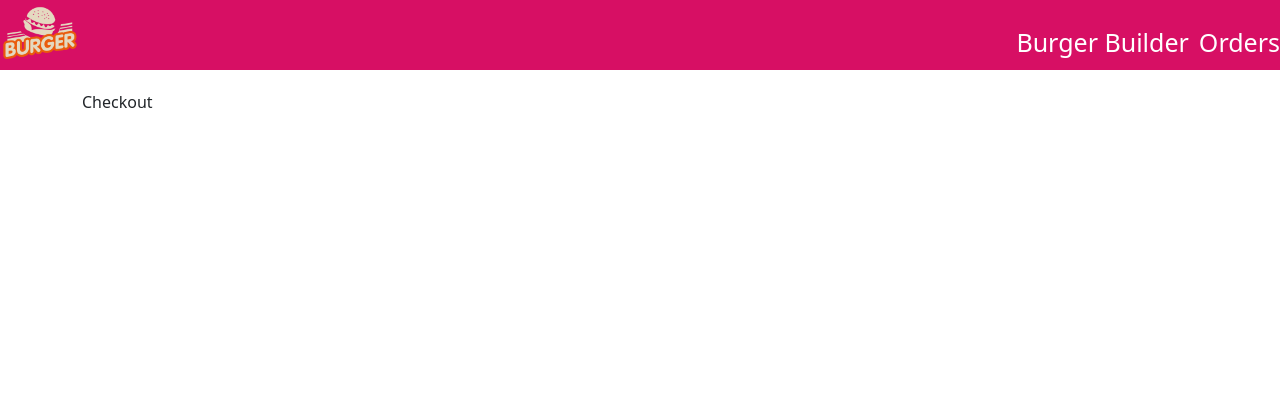
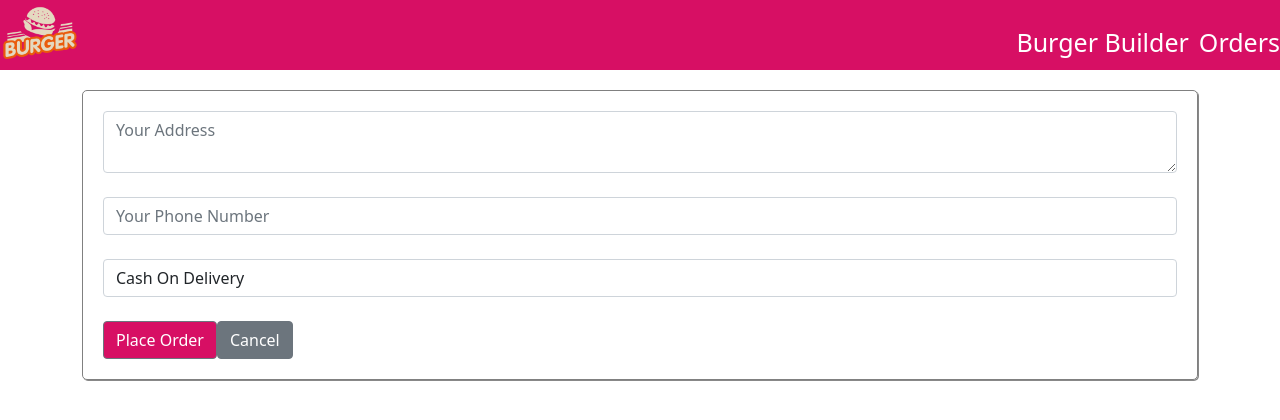
Before and after one commit to sakil-islam/Burger-Builder-Project, a React (Create React App) app: page /checkout in a window 1280 px wide. Shown: the top 420 px of the page. Built offline with nearby package versions, Linux system fonts and the light colour scheme.

Commit message:
Creating Checkout Option

```diff
--- a/src/Components/BurgerBuilder/BurgerBuilder.js
+++ b/src/Components/BurgerBuilder/BurgerBuilder.js
@@ -68,7 +68,7 @@
                         <Summary ingredients={this.props.ingredients} />
                     </ModalBody>
                     <ModalFooter>
-                        <Button color="success" onClick={this.handleCheckout}>Continue to Checkout</Button>
+                        <Button style={{ backgroundColor: "#D70F64" }} onClick={this.handleCheckout}>Continue to Checkout</Button>
                         <Button color="secondary" onClick={this.toggleModal}>Cancel</Button>
                     </ModalFooter>
                 </Modal>
--- a/src/Components/BurgerBuilder/Controls/Controls.js
+++ b/src/Components/BurgerBuilder/Controls/Controls.js
@@ -45,7 +45,7 @@
                     }
                 </CardBody>
                 <CardFooter><h5>Price: <strong>{props.price}</strong> BDT</h5></CardFooter>
-                <Button disabled={!props.purchasable} onClick={props.toggleModal}>Order Now</Button>
+                <Button style={{ backgroundColor: "#D70F64" }} disabled={!props.purchasable} onClick={props.toggleModal}>Order Now</Button>
             </Card>
         </div>
     )
--- a/src/Components/Orders/Checkout/Checkout.js
+++ b/src/Components/Orders/Checkout/Checkout.js
@@ -1,11 +1,56 @@
-import React from 'react';
+import React, { Component } from 'react';
+import { Button } from 'reactstrap';
 
-const Checkout = props => {
-    return (
-        <div>
-            <p>Checkout</p>
-        </div>
-    )
+class Checkout extends Component {
+    state = {
+        values: {
+            deliveryAddress: "",
+            phone: "",
+            paymentType: "Cash On Delivery",
+        }
+    }
+
+    goBack = () => {
+        this.props.history.goBack("/");
+    }
+
+    inputChangerHandler = (e) => {
+        this.setState({
+            values: {
+                ...this.state.values,
+                [e.target.name]: e.target.value,
+            }
+        })
+    }
+
+    submitHandler = () => {
+        console.log(this.state.values);
+    }
+
+    render() {
+        return (
+            <div>
+                <form style={{
+                    border: "1px solid grey",
+                    boxShadow: "1px 1px #888888",
+                    borderRadius: "5px",
+                    padding: "20px",
+                }}>
+                    <textarea name="deliveryAddress" value={this.state.values.deliveryAddress} className="form-control" placeholder="Your Address" onChange={(e) => this.inputChangerHandler(e)}></textarea>
+                    <br />
+                    <input name="phone" className="form-control" value={this.state.values.phone} placeholder="Your Phone Number" onChange={(e) => this.inputChangerHandler(e)} />
+                    <br />
+                    <select name="paymentType" className="form-control" value={this.state.values.paymentType} onChange={(e) => this.inputChangerHandler(e)}>
+                        <option value="Cash On Delivery">Cash On Delivery</option>
+                        <option value="Bkash">Bkash</option>
+                    </select>
+                    <br />
+                    <Button style={{ backgroundColor: "#D70F64" }} className="mr-auto" onClick={this.submitHandler}>Place Order</Button>
+                    <Button color="secondary" className="ml-2" onClick={this.goBack}>Cancel</Button>
+                </form>
+            </div>
+        )
+    }
 }
 
 export default Checkout;
```
